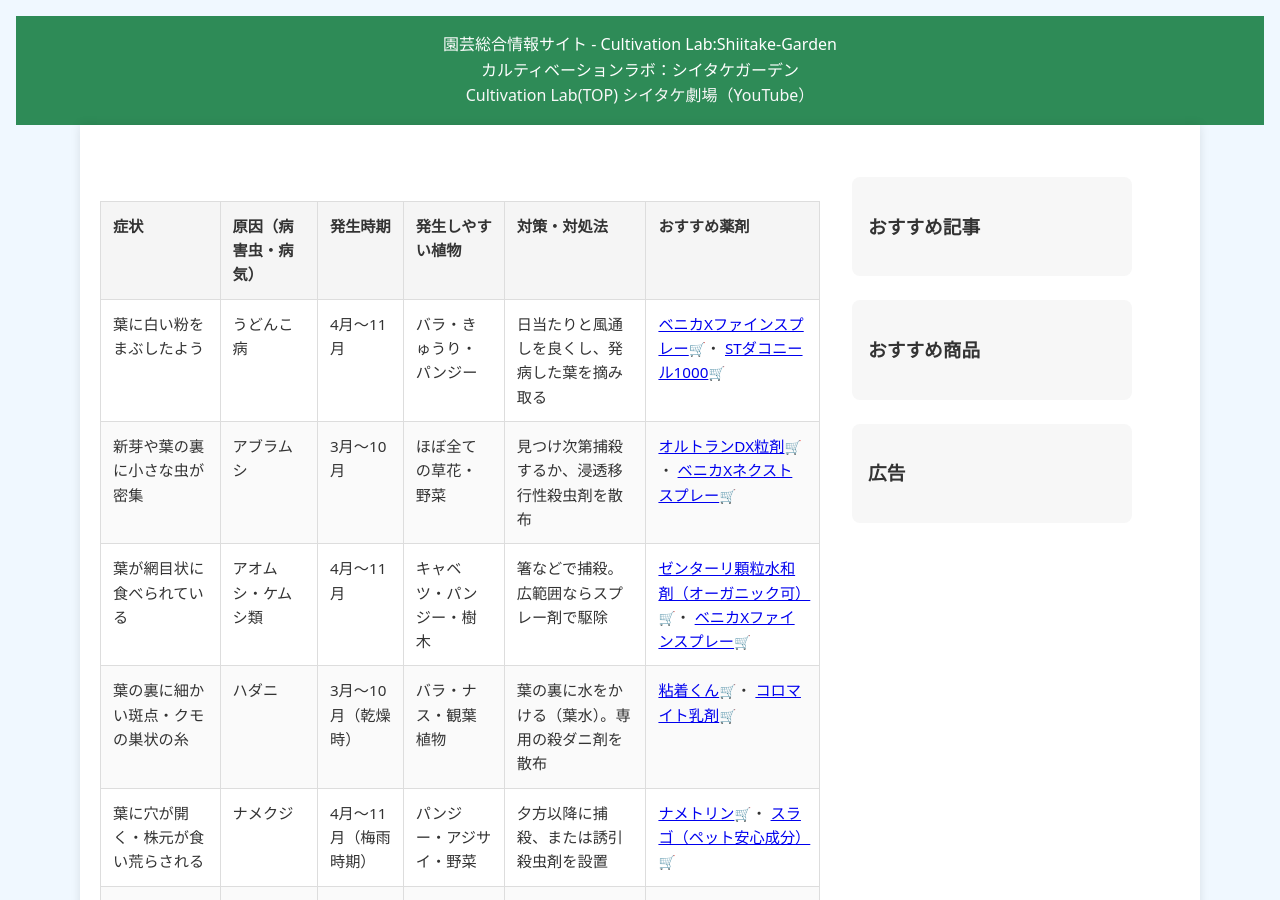
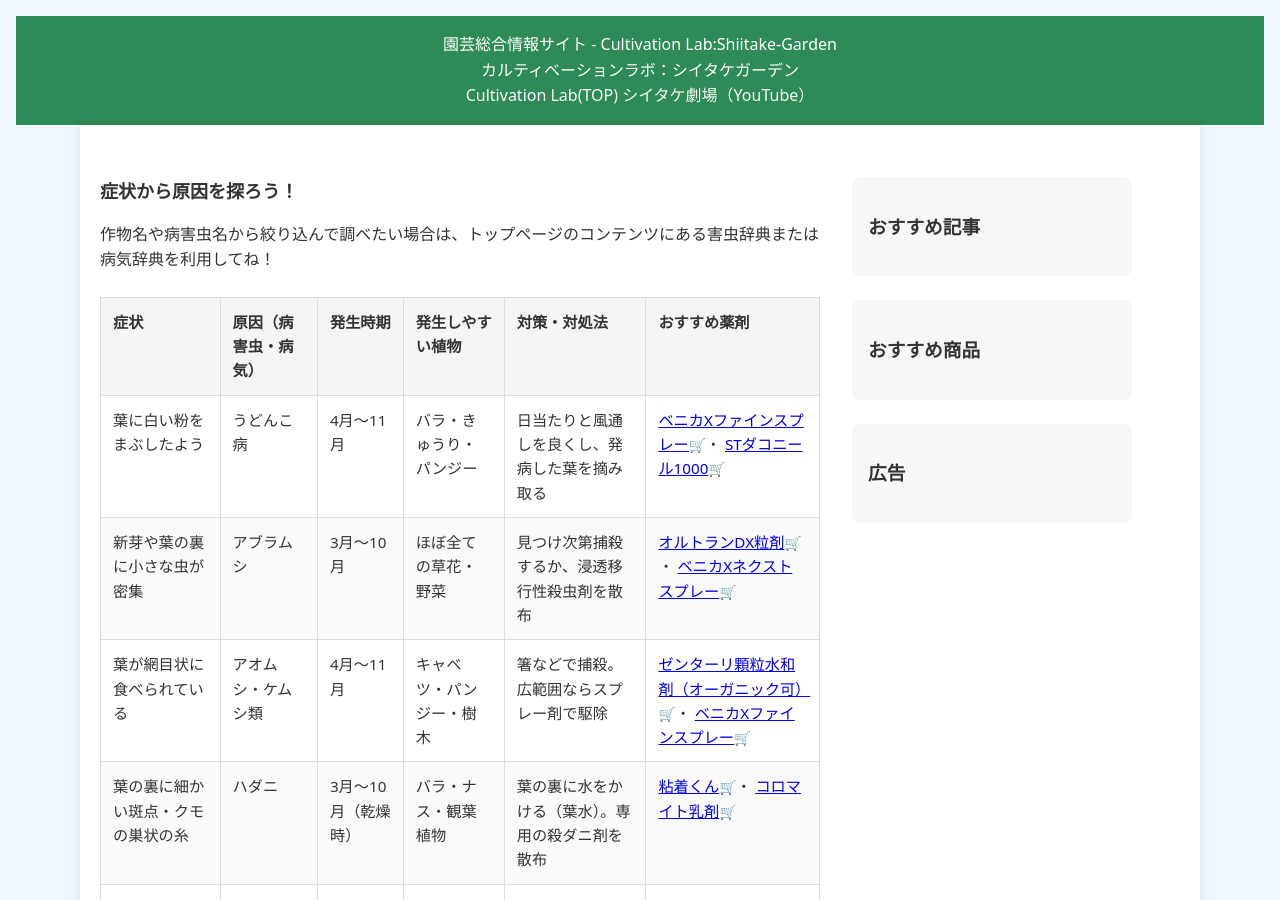
Before and after one commit to shiitake-garden/shiitake-garden.github.io, a Jekyll site: the page built from contents/kaiketu1.html, in a window 1280 px wide and 900 px high. Built offline with Jekyll 4.4.1, drawn with Linux system fonts in a browser that asks for light colours.

Commit message:
Update kaiketu1.html

```diff
--- a/contents/kaiketu1.html
+++ b/contents/kaiketu1.html
@@ -6,6 +6,12 @@ title: カルティベーションラボ
 <!--ここから記事-->
 <section class="article-layout">
   <article class="article-main">
+
+    <h1>症状から原因を探ろう！</h1>
+    <p class="lead">
+    作物名や病害虫名から絞り込んで調べたい場合は、トップページのコンテンツにある害虫辞典または病気辞典を利用してね！
+    </p>
+
 <table class="product-table">
   <thead>
     <tr>
```
